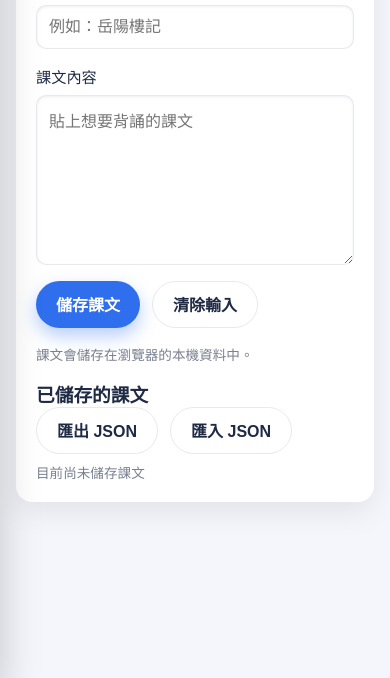
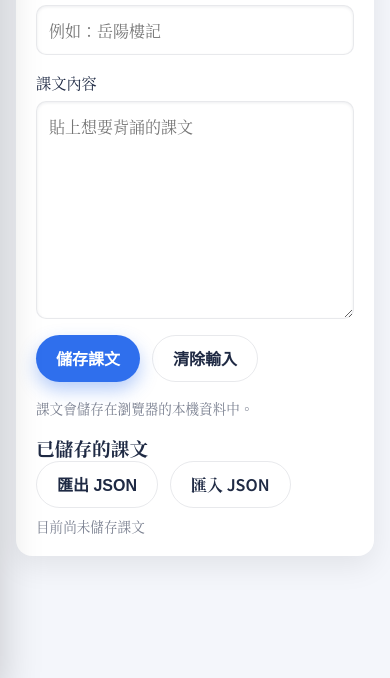
Before and after one commit to lin3598197/The-Article-trainer, a website with bundled scripts: page manage.html in a window 390 px wide. Shown: the part 166-844 px from the top of the page. Built offline with nearby package versions, Linux system fonts and the light colour scheme.

Commit message:
fix(font): add Noto Sans TC and robust CJK fallbacks for mobile Chrome

```diff
--- a/manage.html
+++ b/manage.html
@@ -4,6 +4,9 @@
     <meta charset="UTF-8" />
     <meta name="viewport" content="width=device-width, initial-scale=1.0" />
     <title>國文課文練習工具 - 課文管理</title>
+    <link rel="preconnect" href="https://fonts.googleapis.com">
+    <link rel="preconnect" href="https://fonts.gstatic.com" crossorigin>
+    <link href="https://fonts.googleapis.com/css2?family=Noto+Sans+TC:wght@400;600;700&display=swap" rel="stylesheet">
     <link rel="stylesheet" href="styles.css" />
   </head>
   <body>
--- a/styles.css
+++ b/styles.css
@@ -6,7 +6,7 @@
   --accent-light: rgba(47, 111, 237, 0.1);
   --border: rgba(31, 42, 68, 0.1);
   --surface: #ffffff;
-  font-family: "Noto Sans TC", "PingFang TC", "Microsoft JhengHei", sans-serif;
+  font-family: "Noto Sans TC", "PingFang TC", "Heiti TC", "Microsoft JhengHei", "Noto Serif CJK TC", system-ui, -apple-system, BlinkMacSystemFont, "Segoe UI", Roboto, "Helvetica Neue", Arial, sans-serif;
 }
 
 * {
```
Also changed, not shown: index.html (+3 -0 lines), practice.html (+3 -0 lines).
